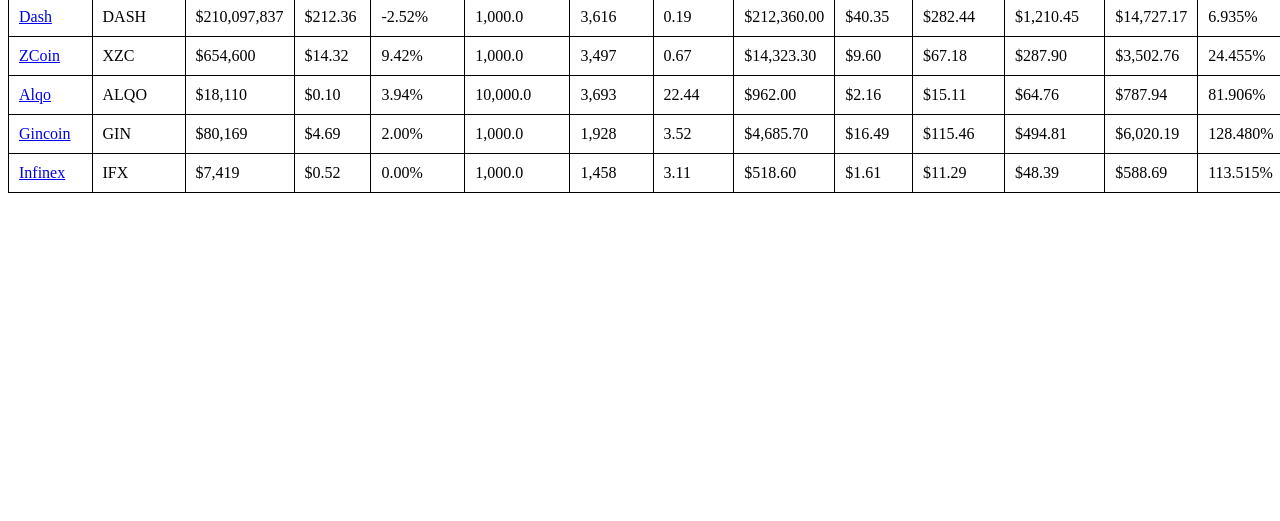
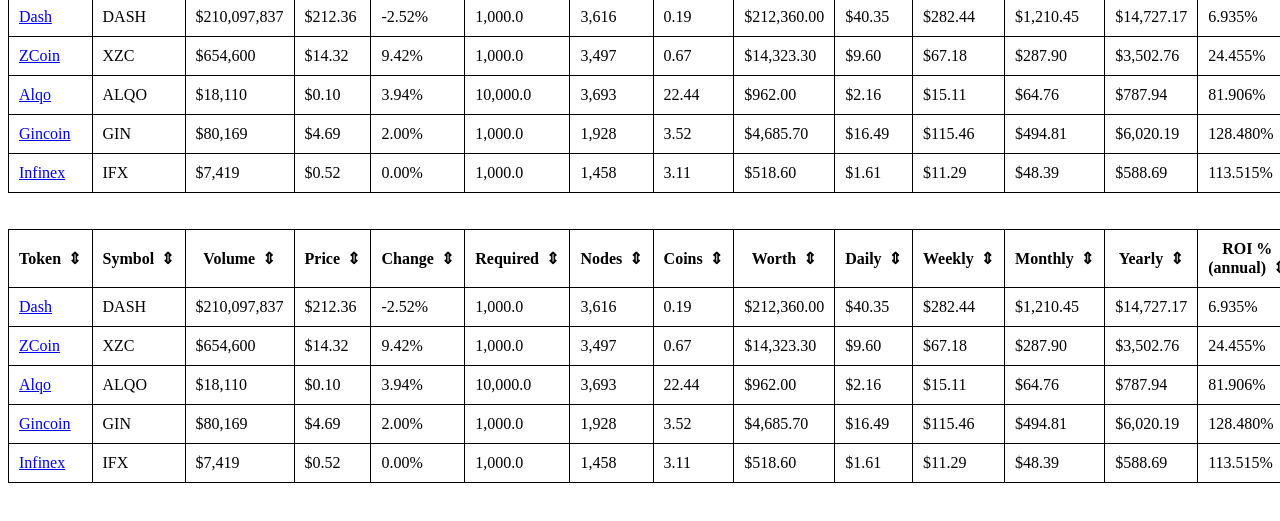
Before and after one commit to armaaar/sortable-tables, a website: page example.html in a window 1280 px wide. Shown: the part 141-662 px from the top of the page. Drawn offline with Linux system fonts and the light colour scheme.

Commit message:
docs: Add a second table to the example

```diff
--- a/example.html
+++ b/example.html
@@ -130,6 +130,117 @@
             </tr>
         </tbody>
     </table>
+    <br>
+    <br>
+    <table class="sortable-table">
+        <thead>
+            <tr>
+                <th>Token</th>
+                <th>Symbol</th>
+                <th class="numeric-sort">Volume</th>
+                <th class="numeric-sort">Price</th>
+                <th class="numeric-sort">Change</th>
+                <th class="numeric-sort">Required</th>
+                <th class="numeric-sort">Nodes</th>
+                <th class="numeric-sort">Coins</th>
+                <th class="numeric-sort">Worth</th>
+                <th class="numeric-sort">Daily</th>
+                <th class="numeric-sort">Weekly</th>
+                <th class="numeric-sort">Monthly</th>
+                <th class="numeric-sort">Yearly</th>
+                <th class="numeric-sort">ROI % (annual)</th>
+                <th class="numeric-sort">ROI days</th>
+            </tr>
+        </thead>
+
+        <tbody>
+            <tr>
+                <td><a href="javascript:void(0)">Dash</a></td>
+                <td>DASH</td>
+                <td>$210,097,837</td>
+                <td>$212.36</td>
+                <td>-2.52%</td>
+                <td>1,000.0</td>
+                <td>3,616</td>
+                <td>0.19</td>
+                <td>$212,360.00</td>
+                <td>$40.35</td>
+                <td>$282.44</td>
+                <td>$1,210.45</td>
+                <td>$14,727.17</td>
+                <td>6.935%</td>
+                <td>5264</td>
+            </tr>
+            <tr>
+                <td><a href="javascript:void(0)">ZCoin</a></td>
+                <td>XZC</td>
+                <td>$654,600</td>
+                <td>$14.32</td>
+                <td>9.42%</td>
+                <td>1,000.0</td>
+                <td>3,497</td>
+                <td>0.67</td>
+                <td>$14,323.30</td>
+                <td>$9.60</td>
+                <td>$67.18</td>
+                <td>$287.90</td>
+                <td>$3,502.76</td>
+                <td>24.455%</td>
+                <td>1493</td>
+            </tr>
+            <tr>
+                <td><a href="javascript:void(0)">Alqo</a></td>
+                <td>ALQO</td>
+                <td>$18,110</td>
+                <td>$0.10</td>
+                <td>3.94%</td>
+                <td>10,000.0</td>
+                <td>3,693</td>
+                <td>22.44</td>
+                <td>$962.00</td>
+                <td>$2.16</td>
+                <td>$15.11</td>
+                <td>$64.76</td>
+                <td>$787.94</td>
+                <td>81.906%</td>
+                <td>446</td>
+            </tr>
+            <tr>
+                <td><a href="javascript:void(0)">Gincoin</a></td>
+                <td>GIN</td>
+                <td>$80,169</td>
+                <td>$4.69</td>
+                <td>2.00%</td>
+                <td>1,000.0</td>
+                <td>1,928</td>
+                <td>3.52</td>
+                <td>$4,685.70</td>
+                <td>$16.49</td>
+                <td>$115.46</td>
+                <td>$494.81</td>
+                <td>$6,020.19</td>
+                <td>128.480%</td>
+                <td>285</td>
+            </tr>
+            <tr>
+                <td><a href="javascript:void(0)">Infinex</a></td>
+                <td>IFX</td>
+                <td>$7,419</td>
+                <td>$0.52</td>
+                <td>0.00%</td>
+                <td>1,000.0</td>
+                <td>1,458</td>
+                <td>3.11</td>
+                <td>$518.60</td>
+                <td>$1.61</td>
+                <td>$11.29</td>
+                <td>$48.39</td>
+                <td>$588.69</td>
+                <td>113.515%</td>
+                <td>322</td>
+            </tr>
+        </tbody>
+    </table>
 </body>
 
 </html>
--- a/src/sortable-tables.js
+++ b/src/sortable-tables.js
@@ -85,7 +85,7 @@
             return 0;
           }
           else {
-            if(colSortDirection == 1) { // it was up and not it's down
+            if(colSortDirection == 1) { // it was up and now it's down
               return (x > y) ? -1 : 1;
             } else {
               return (x < y) ? -1 : 1;
```
